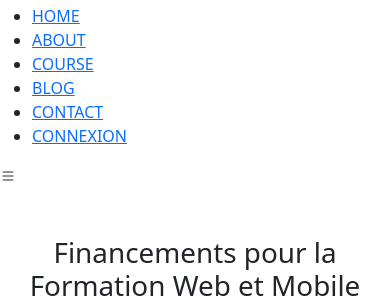
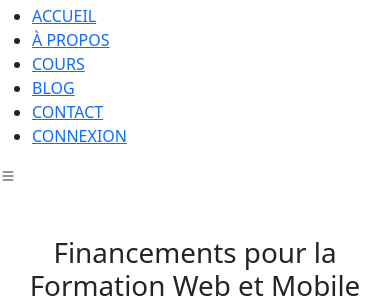
Before and after one commit to donharice78/jury_project_full_new-master, a Symfony app: template templates/home/financements.html.twig in a window 390 px wide. Shown: the part 320-623 px from the top of the page. Run offline with Twig, Linux system fonts and the light colour scheme; the template is opened without the code that fills it, so the values that code supplies are empty; some libraries are stand-ins or nearby versions.

Commit message:
head correction

```diff
--- a/composer.json
+++ b/composer.json
@@ -15,6 +15,7 @@
         "phpdocumentor/reflection-docblock": "^5.4",
         "phpstan/phpdoc-parser": "^1.29",
         "stof/doctrine-extensions-bundle": "^1.12",
+        "symfony/apache-pack": "^1.0",
         "symfony/asset": "7.1.*",
         "symfony/asset-mapper": "7.1.*",
         "symfony/console": "7.1.*",
--- a/templates/course/show.html.twig
+++ b/templates/course/show.html.twig
@@ -25,7 +25,7 @@
 					<i class="bi bi-x" onclick="hideMenu()"></i>
 					<ul>
 						<!-- Liens de navigation -->
-						<li>
+							<li>
 							<a href="{{ path('app_home') }}">ACCUEIL</a>
 						</li>
 						<li>
--- a/templates/form_submission/index.html.twig
+++ b/templates/form_submission/index.html.twig
@@ -35,7 +35,7 @@
 			<ul>
 				<!-- Liens de navigation -->
 					<li>
-					<a href="{{ path('app_home') }}">HOME</a>
+							<a href="{{ path('app_home') }}">ACCUEIL</a>
 						</li>
 						<li>
 							<a href="{{ path('app_apropos') }}">À PROPOS</a>
--- a/templates/home/certification.html.twig
+++ b/templates/home/certification.html.twig
@@ -34,7 +34,7 @@
 				<ul>
 					<!-- Liens de navigation -->
 						<li>
-						<a href="{{ path('app_home') }}">HOME</a>
+							<a href="{{ path('app_home') }}">ACCUEIL</a>
 						</li>
 						<li>
 							<a href="{{ path('app_apropos') }}">À PROPOS</a>
--- a/templates/home/evenements.html.twig
+++ b/templates/home/evenements.html.twig
@@ -34,7 +34,7 @@
 				<ul>
 					<!-- Liens de navigation -->
 						<li>
-						<a href="{{ path('app_home') }}">HOME</a>
+							<a href="{{ path('app_home') }}">ACCUEIL</a>
 						</li>
 						<li>
 							<a href="{{ path('app_apropos') }}">À PROPOS</a>
--- a/templates/home/faq.html.twig
+++ b/templates/home/faq.html.twig
@@ -42,7 +42,7 @@
 				<ul>
 					<!-- Liens de navigation -->
 						<li>
-						<a href="{{ path('app_home') }}">HOME</a>
+							<a href="{{ path('app_home') }}">ACCUEIL</a>
 						</li>
 						<li>
 							<a href="{{ path('app_apropos') }}">À PROPOS</a>
--- a/templates/home/financements.html.twig
+++ b/templates/home/financements.html.twig
@@ -30,13 +30,13 @@
 				<i class="bi bi-x" onclick="hideMenu()"></i>
 				<ul>
 						<li>
-						<a href="{{ path('app_home') }}">HOME</a>
+							<a href="{{ path('app_home') }}">ACCUEIL</a>
 						</li>
 						<li>
-						<a href="{{ path('app_apropos') }}">ABOUT</a>
+							<a href="{{ path('app_apropos') }}">À PROPOS</a>
 						</li>
 						<li>
-						<a href="{{ path('app_course_index') }}">COURSE</a>
+							<a href="{{ path('app_course_index') }}">COURS</a>
 						</li>
 						<li>
 							<a href="{{ path('app_blogs_index') }}">BLOG</a>
--- a/templates/home/historie.html.twig
+++ b/templates/home/historie.html.twig
@@ -36,7 +36,7 @@
 					<ul>
 						<!-- Liens de navigation -->
 						<li>
-							<a href="{{ path('app_home') }}">HOME</a>
+							<a href="{{ path('app_home') }}">ACCUEIL</a>
 						</li>
 						<li>
 							<a href="{{ path('app_apropos') }}">À PROPOS</a>
--- a/templates/home/modaliteacces.html.twig
+++ b/templates/home/modaliteacces.html.twig
@@ -34,7 +34,7 @@
 				<ul>
 					<!-- Liens de navigation -->
 						<li>
-						<a href="{{ path('app_home') }}">HOME</a>
+							<a href="{{ path('app_home') }}">ACCUEIL</a>
 						</li>
 						<li>
 							<a href="{{ path('app_apropos') }}">À PROPOS</a>
--- a/templates/home/privacy.html.twig
+++ b/templates/home/privacy.html.twig
@@ -40,7 +40,7 @@
 				<ul>
 					<!-- Liens de navigation -->
 						<li>
-						<a href="{{ path('app_home') }}">HOME</a>
+							<a href="{{ path('app_home') }}">ACCUEIL</a>
 						</li>
 						<li>
 							<a href="{{ path('app_apropos') }}">À PROPOS</a>
--- a/templates/home/team.html.twig
+++ b/templates/home/team.html.twig
@@ -22,7 +22,7 @@
 					<i class="bi bi-x" onclick="hideMenu()"></i>
 					<ul>
 						<li>
-							<a href="{{ path('app_home') }} ">HOME</a>
+							<a href="{{ path('app_home') }} ">ACCUEIL</a>
 						</li>
 						<li>
 							<a href="{{ path('app_apropos') }}">À PROPOS</a>
```
Also changed, not shown: templates/home/index.html.twig (+4 -16 lines), 2 other files. Lines whose indentation alone changed are shown as unchanged.
